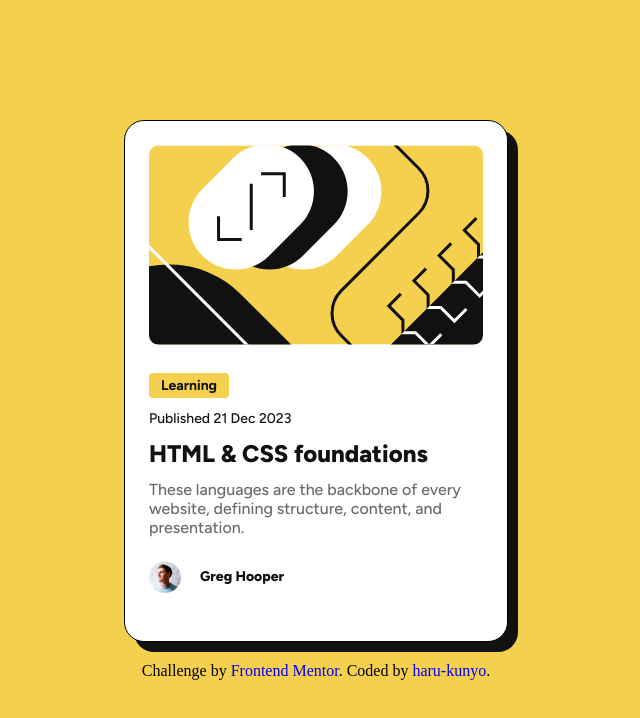
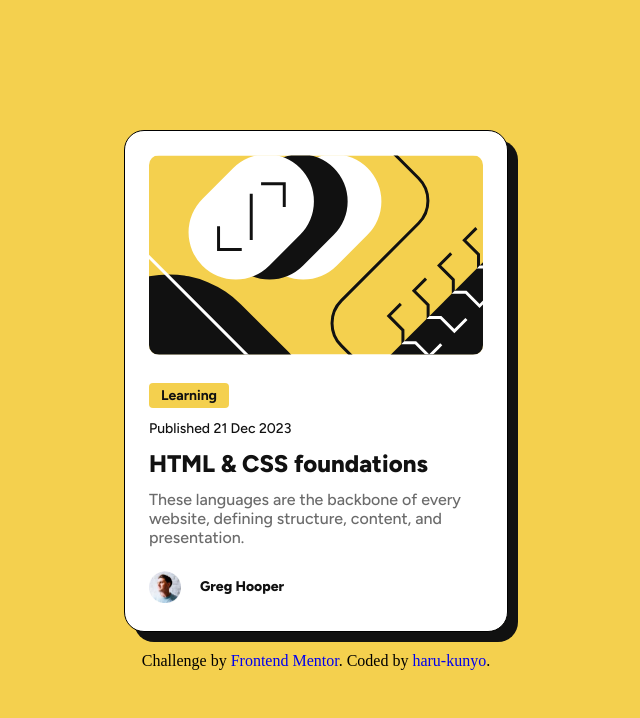
Before and after one commit to haru-kunyo/blog-preview-card, a plain HTML site: page index.html in a window 1280 px wide. Shown: the whole page, without its empty margins (324-964 px from the left). Drawn offline with Linux system fonts and the light colour scheme.

Commit message:
Update style.css

```diff
--- a/style.css
+++ b/style.css
@@ -13,8 +13,8 @@ body{
     justify-content: center;
 }
 main{
-    width: 384px;
-    height: 522px;
+    max-width: 384px;
+    max-height: 522px;
     border: 1px solid black;
     background-color: #fff;
     padding: 24px;
```
